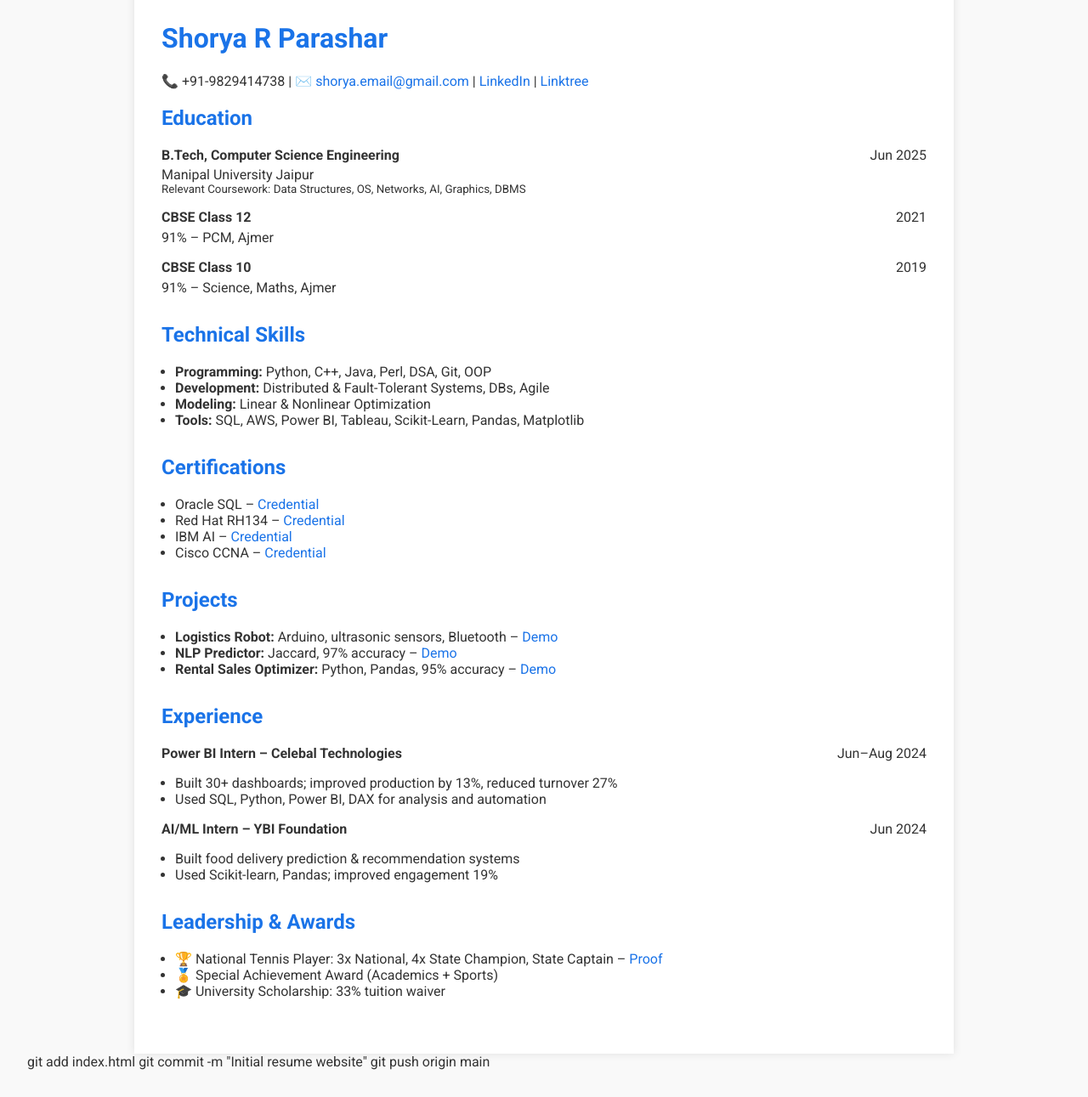
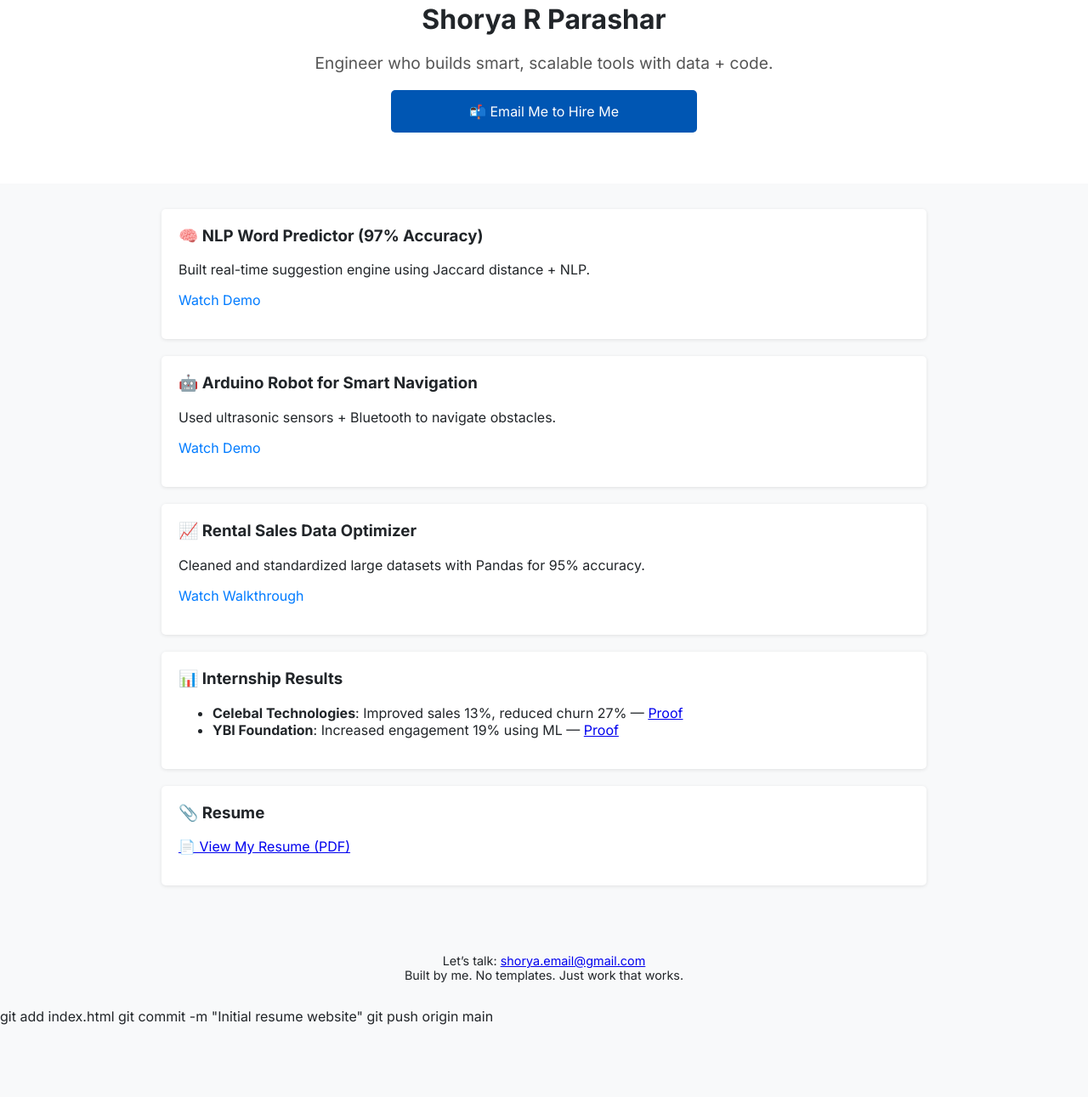
Before and after one commit to ShoryaRParashar/shoryaparashar.github.io, a plain HTML site: page index.html in a window 1280 px wide. Shown: the part 78-1369 px from the top of the page at 85% size. After the commit the page ends 1284 px from the top, so only its background shows below. Drawn offline with Linux system fonts and the light colour scheme.

Commit message:
Update index.html

```diff
--- a/index.html
+++ b/index.html
@@ -5,147 +5,68 @@ cd shoryaparashar.github.io
 <head>
   <meta charset="UTF-8" />
   <meta name="viewport" content="width=device-width, initial-scale=1.0" />
-  <title>Shorya R Parashar - Resume</title>
-  <link href="https://fonts.googleapis.com/css2?family=Roboto:wght@400;700&display=swap" rel="stylesheet">
+  <title>Shorya Parashar</title>
+  <link href="https://fonts.googleapis.com/css2?family=Inter:wght@400;700&display=swap" rel="stylesheet" />
   <style>
-    body {
-      font-family: 'Roboto', sans-serif;
-      margin: 0;
-      padding: 2rem;
-      background: #f9f9f9;
-      color: #333;
-    }
-    .container {
-      max-width: 900px;
-      margin: auto;
-      background: white;
-      padding: 2rem;
-      box-shadow: 0 0 10px rgba(0,0,0,0.1);
-    }
-    h1, h2, h3 {
-      color: #1a73e8;
-    }
-    a {
-      color: #1a73e8;
-      text-decoration: none;
-    }
-    .section {
-      margin-bottom: 2rem;
-    }
-    ul {
-      padding-left: 1rem;
-    }
-    .subheading {
-      display: flex;
-      justify-content: space-between;
-      margin-bottom: 0.3rem;
-    }
-    .title {
-      font-weight: bold;
-    }
-    .item {
-      margin-bottom: 1rem;
-    }
-    .inline {
-      display: inline;
-    }
+    body { font-family: 'Inter', sans-serif; margin: 0; padding: 0; background: #f8f9fa; color: #212529; }
+    header { padding: 40px; text-align: center; background-color: #fff; }
+    h1 { font-size: 2rem; margin-bottom: 10px; }
+    p.lead { font-size: 1.2rem; color: #555; }
+    .cta { display: block; margin: 20px auto; padding: 15px 30px; font-size: 1rem; background: #0056b3; color: white; text-decoration: none; border-radius: 5px; max-width: 300px; text-align: center; }
+    section { padding: 30px; max-width: 900px; margin: auto; }
+    .card { background: #fff; padding: 20px; margin-bottom: 20px; border-radius: 5px; box-shadow: 0 1px 4px rgba(0,0,0,0.1); }
+    .card h3 { margin-top: 0; }
+    .proof a { color: #007bff; text-decoration: none; }
+    footer { text-align: center; padding: 30px; font-size: 0.9rem; }
   </style>
 </head>
 <body>
-  <div class="container">
+  <header>
     <h1>Shorya R Parashar</h1>
-    <p>📞 +91-9829414738 | ✉️ <a href="mailto:shorya.email@gmail.com">shorya.email@gmail.com</a> | <a href="https://www.linkedin.com/in/shoryaparashar">LinkedIn</a> | <a href="https://linktr.ee/ShoryaParashar">Linktree</a></p>
+    <p class="lead">Engineer who builds smart, scalable tools with data + code.</p>
+    <a href="mailto:shorya.email@gmail.com" class="cta">📬 Email Me to Hire Me</a>
+  </header>
 
-    <div class="section">
-      <h2>Education</h2>
-      <div class="item">
-        <div class="subheading">
-          <span class="title">B.Tech, Computer Science Engineering</span>
-          <span>Jun 2025</span>
-        </div>
-        <div>Manipal University Jaipur</div>
-        <small>Relevant Coursework: Data Structures, OS, Networks, AI, Graphics, DBMS</small>
-      </div>
-      <div class="item">
-        <div class="subheading">
-          <span class="title">CBSE Class 12</span>
-          <span>2021</span>
-        </div>
-        <div>91% – PCM, Ajmer</div>
-      </div>
-      <div class="item">
-        <div class="subheading">
-          <span class="title">CBSE Class 10</span>
-          <span>2019</span>
-        </div>
-        <div>91% – Science, Maths, Ajmer</div>
-      </div>
+  <section>
+    <div class="card">
+      <h3>🧠 NLP Word Predictor (97% Accuracy)</h3>
+      <p>Built real-time suggestion engine using Jaccard distance + NLP.</p>
+      <p class="proof"><a href="https://youtu.be/ZiYvCX-bQPU" target="_blank">Watch Demo</a></p>
     </div>
 
-    <div class="section">
-      <h2>Technical Skills</h2>
+    <div class="card">
+      <h3>🤖 Arduino Robot for Smart Navigation</h3>
+      <p>Used ultrasonic sensors + Bluetooth to navigate obstacles.</p>
+      <p class="proof"><a href="https://youtube.com/shorts/ZuJkEu-LOBk?feature=share" target="_blank">Watch Demo</a></p>
+    </div>
+
+    <div class="card">
+      <h3>📈 Rental Sales Data Optimizer</h3>
+      <p>Cleaned and standardized large datasets with Pandas for 95% accuracy.</p>
+      <p class="proof"><a href="https://youtu.be/uYnXj7BsL1Y" target="_blank">Watch Walkthrough</a></p>
+    </div>
+
+    <div class="card">
+      <h3>📊 Internship Results</h3>
       <ul>
-        <li><strong>Programming:</strong> Python, C++, Java, Perl, DSA, Git, OOP</li>
-        <li><strong>Development:</strong> Distributed & Fault-Tolerant Systems, DBs, Agile</li>
-        <li><strong>Modeling:</strong> Linear & Nonlinear Optimization</li>
-        <li><strong>Tools:</strong> SQL, AWS, Power BI, Tableau, Scikit-Learn, Pandas, Matplotlib</li>
+        <li><strong>Celebal Technologies</strong>: Improved sales 13%, reduced churn 27% — <a href="https://drive.google.com/file/d/1Am2mTtP75jEduHvxWO7BgkS4F_3wsu1U/view?usp=sharing" target="_blank">Proof</a></li>
+        <li><strong>YBI Foundation</strong>: Increased engagement 19% using ML — <a href="https://drive.google.com/file/d/1epEDfs006VSBrV6_trC41eBIe4jGvMwd/view?usp=sharing" target="_blank">Proof</a></li>
       </ul>
     </div>
 
-    <div class="section">
-      <h2>Certifications</h2>
-      <ul>
-        <li>Oracle SQL – <a href="https://drive.google.com/file/d/18qdq-OMy7a18wmtUYDnRKBQ29Ih3hhzy/view">Credential</a></li>
-        <li>Red Hat RH134 – <a href="https://drive.google.com/file/d/1gVq0QXTSAny9VaPZ_BExaL-UbidbacAF/view">Credential</a></li>
-        <li>IBM AI – <a href="https://drive.google.com/file/d/1m6k-i42VlYXM7gzJODyAxWzNDXDa-eBf/view">Credential</a></li>
-        <li>Cisco CCNA – <a href="https://drive.google.com/file/d/1oGyEkn_smPgipivTuJtpfdie5JuBxdrC/view">Credential</a></li>
-      </ul>
+    <div class="card">
+      <h3>📎 Resume</h3>
+      <p><a href="Shorya_Parashar_Resume_2025.pdf" target="_blank">📄 View My Resume (PDF)</a></p>
     </div>
+  </section>
 
-    <div class="section">
-      <h2>Projects</h2>
-      <ul>
-        <li><strong>Logistics Robot:</strong> Arduino, ultrasonic sensors, Bluetooth – <a href="https://youtube.com/shorts/ZuJkEu-LOBk">Demo</a></li>
-        <li><strong>NLP Predictor:</strong> Jaccard, 97% accuracy – <a href="https://youtu.be/ZiYvCX-bQPU">Demo</a></li>
-        <li><strong>Rental Sales Optimizer:</strong> Python, Pandas, 95% accuracy – <a href="https://youtu.be/uYnXj7BsL1Y">Demo</a></li>
-      </ul>
-    </div>
-
-    <div class="section">
-      <h2>Experience</h2>
-      <div class="item">
-        <div class="subheading">
-          <span class="title">Power BI Intern – Celebal Technologies</span>
-          <span>Jun–Aug 2024</span>
-        </div>
-        <ul>
-          <li>Built 30+ dashboards; improved production by 13%, reduced turnover 27%</li>
-          <li>Used SQL, Python, Power BI, DAX for analysis and automation</li>
-        </ul>
-      </div>
-      <div class="item">
-        <div class="subheading">
-          <span class="title">AI/ML Intern – YBI Foundation</span>
-          <span>Jun 2024</span>
-        </div>
-        <ul>
-          <li>Built food delivery prediction & recommendation systems</li>
-          <li>Used Scikit-learn, Pandas; improved engagement 19%</li>
-        </ul>
-      </div>
-    </div>
-
-    <div class="section">
-      <h2>Leadership & Awards</h2>
-      <ul>
-        <li>🏆 National Tennis Player: 3x National, 4x State Champion, State Captain – <a href="https://youtu.be/cU0FjL-slKI">Proof</a></li>
-        <li>🏅 Special Achievement Award (Academics + Sports)</li>
-        <li>🎓 University Scholarship: 33% tuition waiver</li>
-      </ul>
-    </div>
-  </div>
+  <footer>
+    Let’s talk: <a href="mailto:shorya.email@gmail.com">shorya.email@gmail.com</a><br/>
+    Built by me. No templates. Just work that works.
+  </footer>
 </body>
 </html>
+
 
 git add index.html
 git commit -m "Initial resume website"
```
